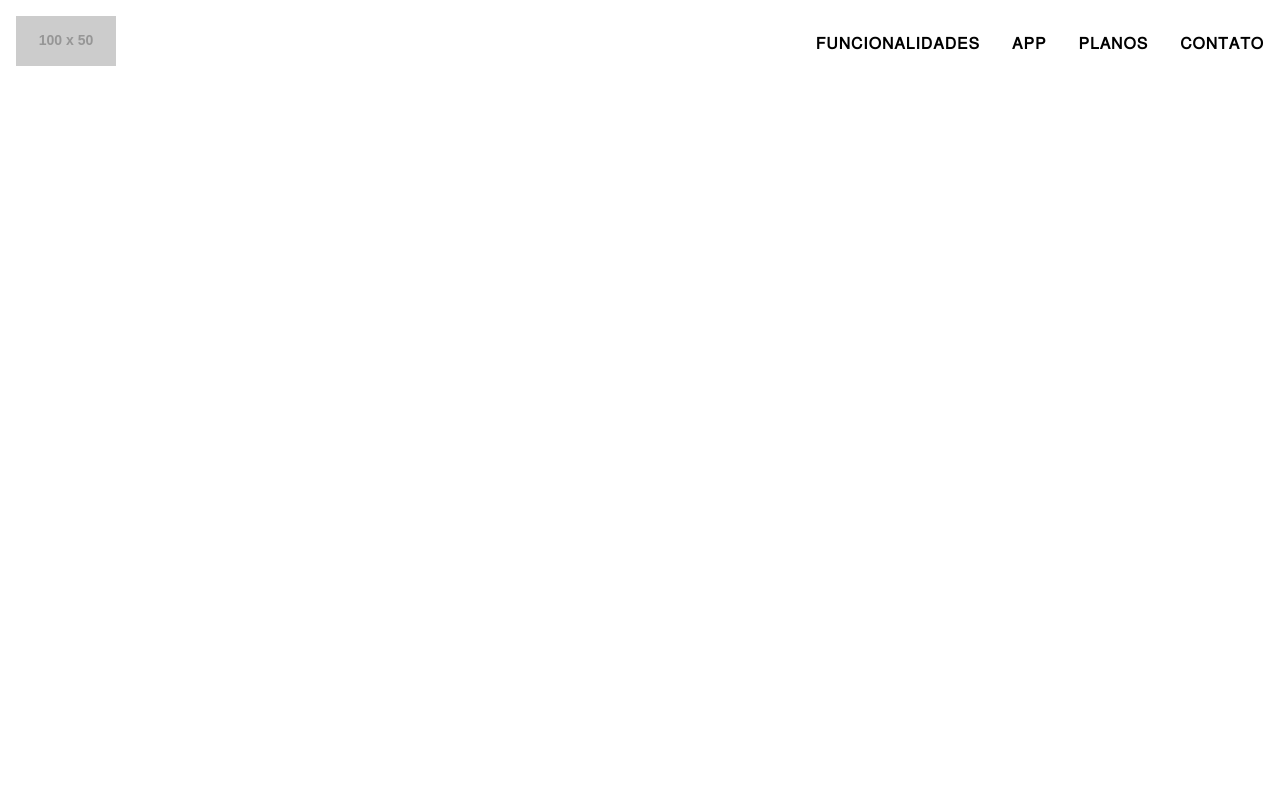
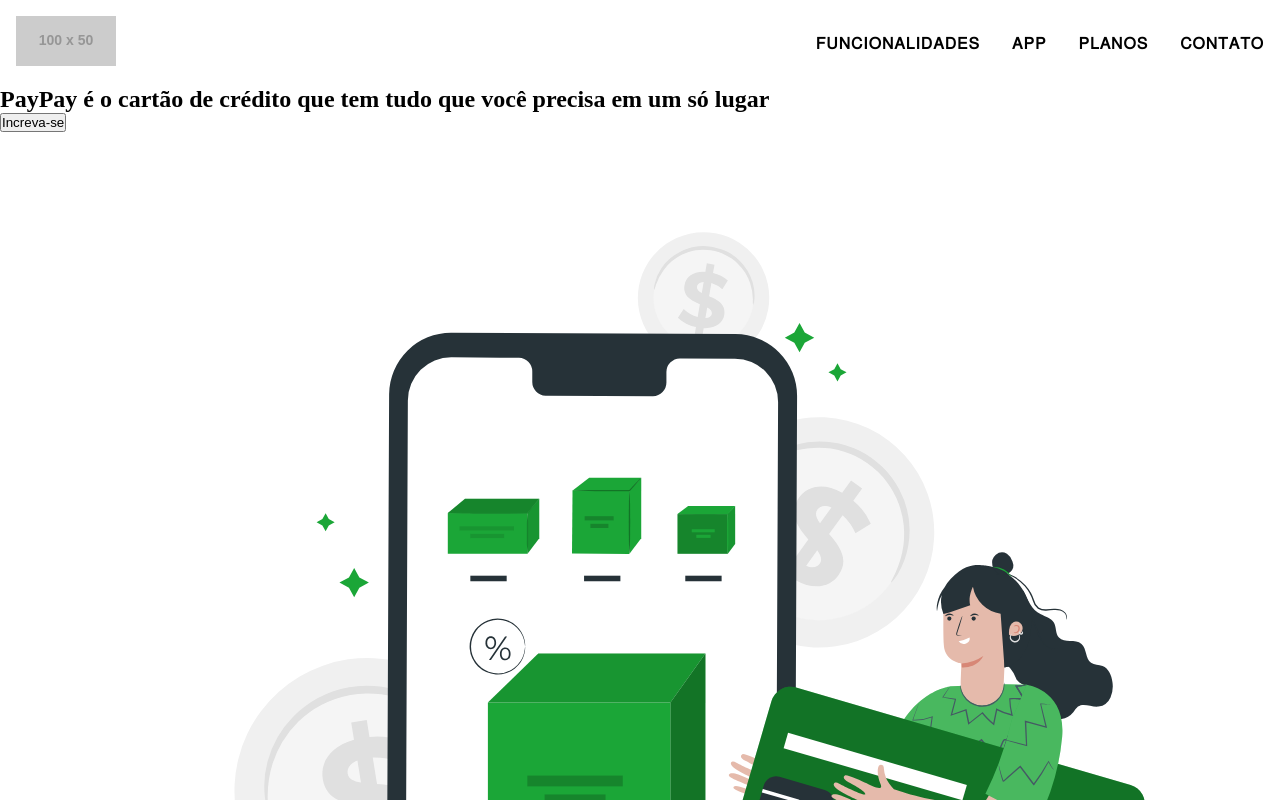
Before and after one commit to Soaressluiss/Paypay, a plain HTML site: page index.html in a window 1280 px wide. Shown: the top 800 px of the page. Drawn offline with Linux system fonts and the light colour scheme; placeholder pictures from the web are drawn by us.

Commit message:
:pencil: feat: creating HTML tags of section container-banner

```diff
--- a/index.html
+++ b/index.html
@@ -11,7 +11,7 @@
     <link href="https://fonts.googleapis.com/css2?family=Almarai&family=Source+Sans+Pro&family=Work+Sans&display=swap"
         rel="stylesheet">
     <link rel="stylesheet" href="./assets/css/styles.css">
-    <title>Paypay</title>
+    <title>PayPay</title>
 </head>
 
 <body>
@@ -28,7 +28,15 @@
             </ul>
         </nav>
     </header>
-
+    <main class="container-main">
+        <section class="container-banner">
+            <div class="banner-info">
+                <h2 class="banner-title">PayPay é o cartão de crédito que tem tudo que você precisa em um só lugar</h2>
+                <button class="banner-btn">Increva-se</button>
+            </div>
+            <img src="./assets/imgs/Credit card-pana.svg" alt="credit card PayPay">
+        </section>
+    </main>
 </body>
 
 </html>
```
